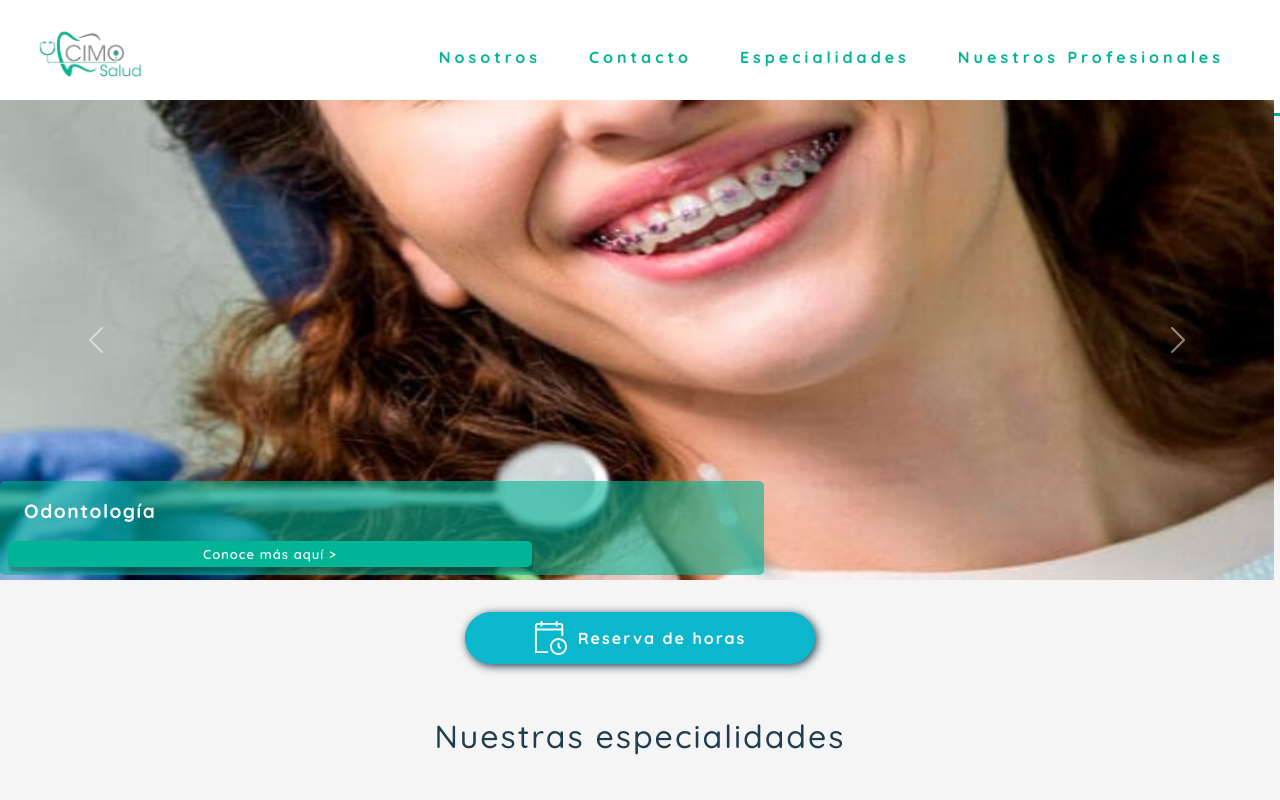
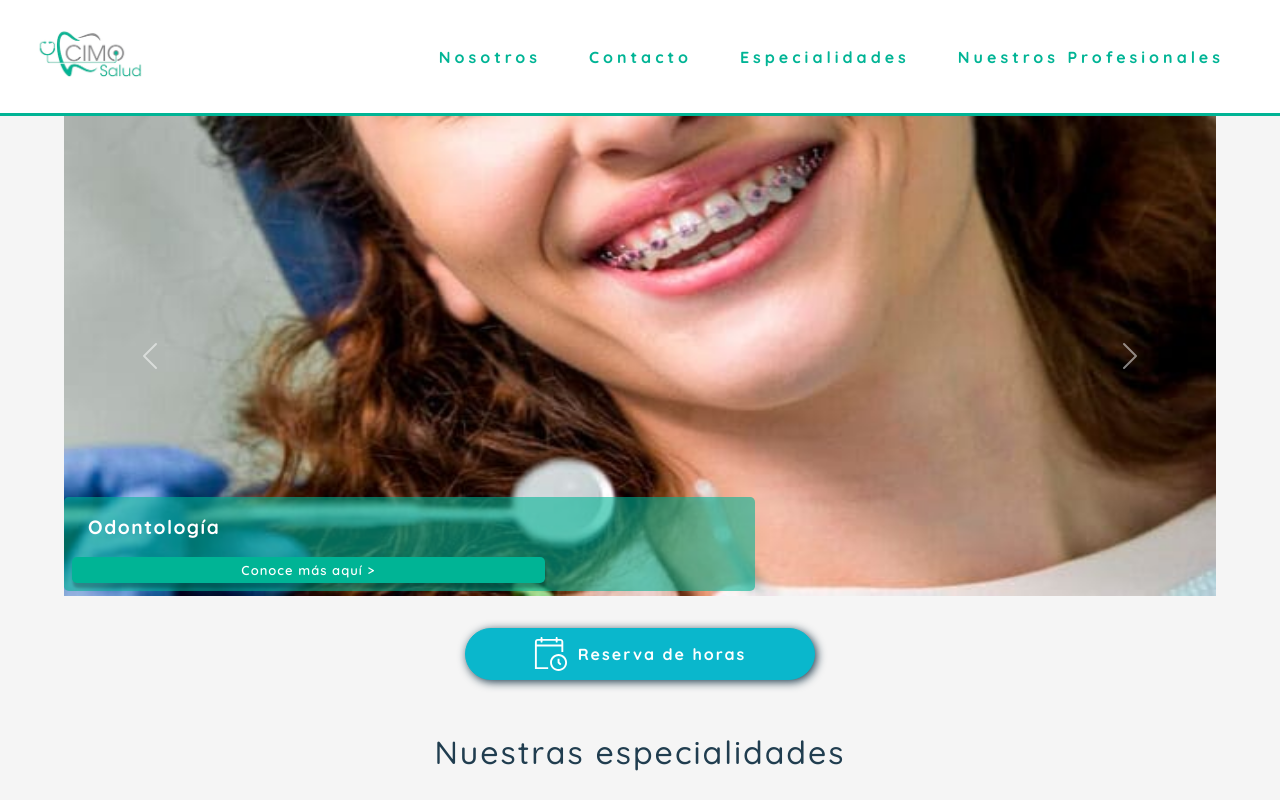
Before and after one commit to VictorIbarraOlivares/cimosalud, a React (Vite) app: page / in a window 1280 px wide. Shown: the top 800 px of the page. Built offline with nearby package versions, Linux system fonts and the light colour scheme.

Commit message:
Arreglos en pagina inicio

```diff
--- a/src/App.css
+++ b/src/App.css
@@ -302,9 +302,7 @@ footer{
 /* Inicio Page */
 .inicio__page{
   background-color: whitesmoke;
-}
-.inicio__carousel{
-  width: 99.5vw;
+  padding: 1rem 16rem;
 }
 
 .carousel-caption {
@@ -1202,6 +1200,11 @@ footer{
     display: flex;
     align-items: center;
   }
+
+  .inicio__page{
+    background-color: whitesmoke;
+    padding: 1rem 4rem;
+  }
 }
 
 @media screen and (max-width:1025px) {
@@ -1282,7 +1285,7 @@ footer{
   }
 }
 
-@media screen and (max-width: 800px) {
+@media screen and (max-width: 1017px) {
   .toggle-button {
     display: flex;
   }
@@ -1339,6 +1342,13 @@ footer{
     flex-direction: column;
     padding-bottom: 1rem;
   }
+}
+
+@media screen and (max-width: 800px) {
+
+  .inicio__page{
+    padding: 0rem;
+  }
 
   .footer{
     padding-left: 0rem;
@@ -1445,6 +1455,16 @@ footer{
 
   .page__nosotros__team{
     grid-template-columns: repeat(2, 47%);
+  }
+
+}
+
+@media screen and (max-width: 673px) {
+  .content__especialidades {
+    display: grid;
+    grid-template-columns: repeat(1, minmax(0, 1fr));
+    padding-top: 0.5rem;
+    padding-bottom: 1.5rem;
   }
 }
 
@@ -1569,6 +1589,7 @@ footer{
   .footer__info__mobile{
     padding-bottom: 4.5rem;
   }
+
 }
 
 @media screen and (max-width: 410px) {
```
